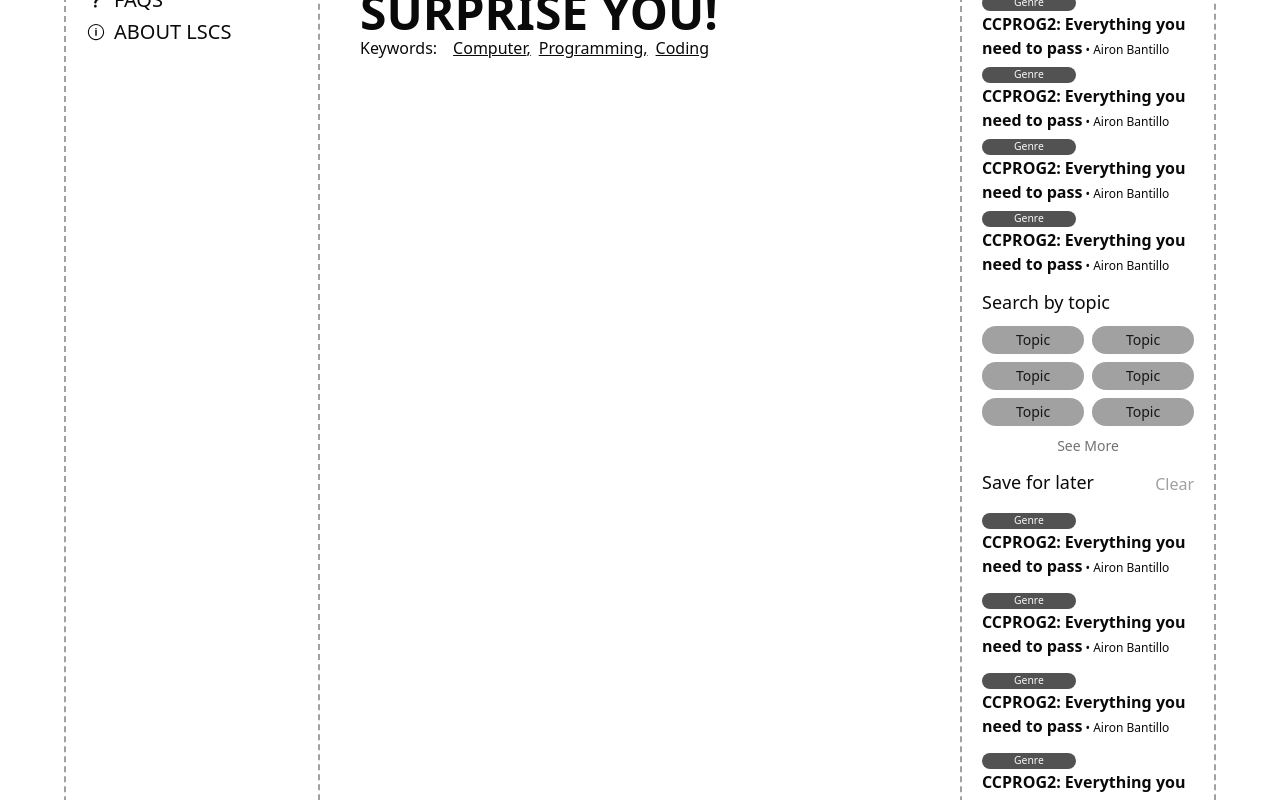
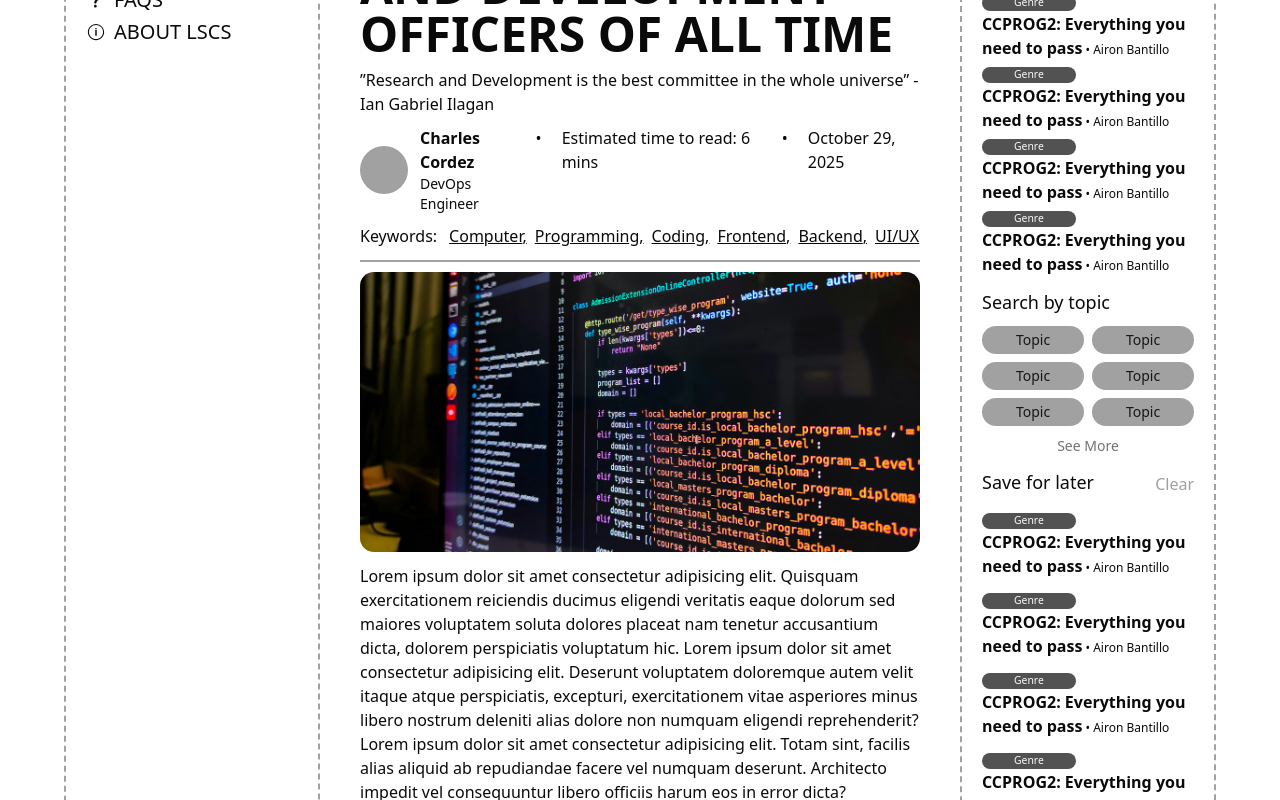
Before and after one commit to dlsu-lscs/archerbytes, a Next.js app: page /article in a window 1280 px wide. Shown: the part 260-1060 px from the top of the page. Built offline with nearby package versions, Linux system fonts and the light colour scheme.

Commit message:
feat(article): finish header & body; missing comments

```diff
--- a/src/app/article/page.tsx
+++ b/src/app/article/page.tsx
@@ -1,17 +1,62 @@
 import Sidebar from '@/components/organisms/Sidebar';
 import RelatedSidebar from '@/features/article/components/organisms/RelatedSidebar';
 import ArticleHeader from '@/features/article/components/organisms/ArticleHeader';
+import Photo from '@/features/article/components/atoms/Photo';
 
 export default function ArticlePage() {
     return (
-        <div className="grid grid-cols-[1fr_2fr_1fr] justify-center grow py-10">
-            <div className="flex justify-end grow">
+        <div className="grid grid-cols-1 lg:grid-cols-[1fr_2fr_1fr] justify-center grow py-10">
+            <div className="hidden lg:flex justify-end">
                 <Sidebar />
             </div>
-            <main className="flex grow-3 px-10">
+            <main className="flex flex-col gap-[10px] px-10">
                 <ArticleHeader />
+                <section className="flex flex-col gap-3">
+                    <Photo source="/image.jpg" />
+                    <p>
+                        Lorem ipsum dolor sit amet consectetur adipisicing elit. Quisquam
+                        exercitationem reiciendis ducimus eligendi veritatis eaque dolorum
+                        sed maiores voluptatem soluta dolores placeat nam tenetur
+                        accusantium dicta, dolorem perspiciatis voluptatum hic. Lorem ipsum
+                        dolor sit amet consectetur adipisicing elit. Deserunt voluptatem
+                        doloremque autem velit itaque atque perspiciatis, excepturi,
+                        exercitationem vitae asperiores minus libero nostrum deleniti alias
+                        dolore non numquam eligendi reprehenderit? Lorem ipsum dolor sit
+                        amet consectetur adipisicing elit. Totam sint, facilis alias aliquid
+                        ab repudiandae facere vel numquam deserunt. Architecto impedit vel
+                        consequuntur libero officiis harum eos in error dicta?
+                    </p>
+                    <Photo source="/image.jpg" />
+                    <p>
+                        Lorem ipsum dolor sit amet consectetur adipisicing elit. Quisquam
+                        exercitationem reiciendis ducimus eligendi veritatis eaque dolorum
+                        sed maiores voluptatem soluta dolores placeat nam tenetur
+                        accusantium dicta, dolorem perspiciatis voluptatum hic. Lorem ipsum
+                        dolor sit amet consectetur adipisicing elit. Deserunt voluptatem
+                        doloremque autem velit itaque atque perspiciatis, excepturi,
+                        exercitationem vitae asperiores minus libero nostrum deleniti alias
+                        dolore non numquam eligendi reprehenderit? Lorem ipsum dolor sit
+                        amet consectetur adipisicing elit. Totam sint, facilis alias aliquid
+                        ab repudiandae facere vel numquam deserunt. Architecto impedit vel
+                        consequuntur libero officiis harum eos in error dicta?
+                    </p>
+                    <Photo source="/image.jpg" />
+                    <p>
+                        Lorem ipsum dolor sit amet consectetur adipisicing elit. Quisquam
+                        exercitationem reiciendis ducimus eligendi veritatis eaque dolorum
+                        sed maiores voluptatem soluta dolores placeat nam tenetur
+                        accusantium dicta, dolorem perspiciatis voluptatum hic. Lorem ipsum
+                        dolor sit amet consectetur adipisicing elit. Deserunt voluptatem
+                        doloremque autem velit itaque atque perspiciatis, excepturi,
+                        exercitationem vitae asperiores minus libero nostrum deleniti alias
+                        dolore non numquam eligendi reprehenderit? Lorem ipsum dolor sit
+                        amet consectetur adipisicing elit. Totam sint, facilis alias aliquid
+                        ab repudiandae facere vel numquam deserunt. Architecto impedit vel
+                        consequuntur libero officiis harum eos in error dicta?
+                    </p>
+                </section>
             </main>
-            <div className="grow">
+            <div className="hidden lg:block grow">
                 <RelatedSidebar />
             </div>
         </div>
--- a/src/app/layout.tsx
+++ b/src/app/layout.tsx
@@ -32,7 +32,7 @@ export default function RootLayout({
             >
                 <div className="flex flex-col min-h-screen">
                     <Navbar />
-                    <main className="flex flex-col h-full grow">{children}</main>
+                    <main className="flex flex-col h-full">{children}</main>
                     <Footer />
                 </div>
             </body>
--- a/src/components/organisms/Sidebar.tsx
+++ b/src/components/organisms/Sidebar.tsx
@@ -6,7 +6,7 @@ import { IoIosInformationCircleOutline } from 'react-icons/io';
 
 export default function Sidebar() {
     return (
-        <div className="flex flex-col gap-1 grow max-w-64 text-xl p-5 rounded-xl border-dashed border-neutral-400 border-2">
+        <div className="hidden lg:flex flex-col gap-1 grow max-w-64 text-xl p-5 rounded-xl border-dashed border-neutral-400 border-2">
             <p className="flex gap-2 items-center">
                 <HiOutlineHome /> HOME
             </p>
--- a/src/features/article/components/atoms/Keywords.tsx
+++ b/src/features/article/components/atoms/Keywords.tsx
@@ -7,7 +7,7 @@ type KeywordsType = {
 export default function Keywords({ keywords = [] }: KeywordsType) {
     return (
         <div className="flex gap-2">
-            <p className="mr-2">Keywords:</p>
+            <p className="mr-1">Keywords:</p>
             {keywords.map((item, index) =>
                 index === keywords.length - 1 ? (
                     <Link className="underline" href="/" key={index}>
--- /dev/null
+++ b/src/features/article/components/atoms/Photo.tsx
@@ -0,0 +1,17 @@
+import Image from 'next/image';
+
+type PhotoType = {
+    source: string;
+};
+
+export default function Photo({ source }: PhotoType) {
+    return (
+        <Image
+            className="rounded-xl "
+            src={source}
+            width={1600}
+            height={900}
+            alt={'Template Image'}
+        />
+    );
+}
--- a/src/features/article/components/molecules/ArticleDetails.tsx
+++ b/src/features/article/components/molecules/ArticleDetails.tsx
@@ -1,9 +1,43 @@
-export default function ArticleDetails() {
+export type ArticleDetailsType = {
+    title: string;
+    quote: string;
+    quotee: string;
+    author: string;
+    occupation: string;
+    readingTime: number;
+    publicationDate: Date;
+};
+
+export default function ArticleDetails({
+    article,
+}: {
+    article: ArticleDetailsType;
+}) {
     return (
         <div className="flex flex-col gap-[10px]">
-            <h1 className="text-5xl font-bold">
-                TOP 10 OFFICERS IN LSCS, LAST ONE WILL SURPRISE YOU!
-            </h1>
+            <h1 className="text-5xl font-bold">{article.title.toUpperCase()}</h1>
+            <h5 className="font-extralight">
+                &rdquo;{article.quote}&rdquo; - {article.quotee}
+            </h5>
+            <div className="flex items-start gap-5">
+                <div className="flex gap-3 items-center">
+                    <div className="size-12 shrink-0 rounded-full bg-neutral-400"></div>
+                    <div className="flex flex-col">
+                        <h5 className="font-bold">{article.author}</h5>
+                        <p className="text-sm">{article.occupation}</p>
+                    </div>
+                </div>
+                <p>{'\u2022'}</p>
+                <p>Estimated time to read: {article.readingTime} mins</p>
+                <p>{'\u2022'}</p>
+                <p>
+                    {article.publicationDate.toLocaleDateString('en-US', {
+                        month: 'long',
+                        day: 'numeric',
+                        year: 'numeric',
+                    })}
+                </p>
+            </div>
         </div>
     );
 }
--- a/src/features/article/components/organisms/ArticleHeader.tsx
+++ b/src/features/article/components/organisms/ArticleHeader.tsx
@@ -1,13 +1,34 @@
 import Breadcrumbs from '@/features/article/components/atoms/Breadcrumbs';
 import Keywords from '@/features/article/components/atoms/Keywords';
 import ArticleDetails from '../molecules/ArticleDetails';
+import { ArticleDetailsType } from '../molecules/ArticleDetails';
 
 export default function ArticleHeader() {
+    const placeholderArticle: ArticleDetailsType = {
+        title: 'Top 10 LSCS Research and Development Officers of all time',
+        quote:
+            'Research and Development is the best committee in the whole universe',
+        quotee: 'Ian Gabriel Ilagan',
+        author: 'Charles Cordez',
+        occupation: 'DevOps Engineer',
+        readingTime: 6,
+        publicationDate: new Date('2025-10-29'),
+    };
+
     return (
-        <div className="">
+        <div className="flex flex-col gap-[10px] py-3 h-max border-solid border-neutral-400 border-b-2">
             <Breadcrumbs link="Home > Category > Title" />
-            <ArticleDetails />
-            <Keywords keywords={['Computer', 'Programming', 'Coding']} />
+            <ArticleDetails article={placeholderArticle} />
+            <Keywords
+                keywords={[
+                    'Computer',
+                    'Programming',
+                    'Coding',
+                    'Frontend',
+                    'Backend',
+                    'UI/UX',
+                ]}
+            />
         </div>
     );
 }
--- a/src/features/article/components/organisms/RelatedSidebar.tsx
+++ b/src/features/article/components/organisms/RelatedSidebar.tsx
@@ -4,7 +4,7 @@ import SavedArticlesSection from '../molecules/SavedArticlesSection';
 
 export default function RelatedSidebar() {
     return (
-        <div className="flex flex-col gap-3 p-5 pt-20 max-w-64 rounded-xl border-dashed border-neutral-400 border-2">
+        <div className="hidden lg:flex flex-col gap-3 p-5 pt-20 max-w-64 rounded-xl border-dashed border-neutral-400 border-2">
             <RelatedArticleSection />
             <TopicSearchSection />
             <SavedArticlesSection count={50} />
```
Also changed, not shown: public/image.jpg (added).
